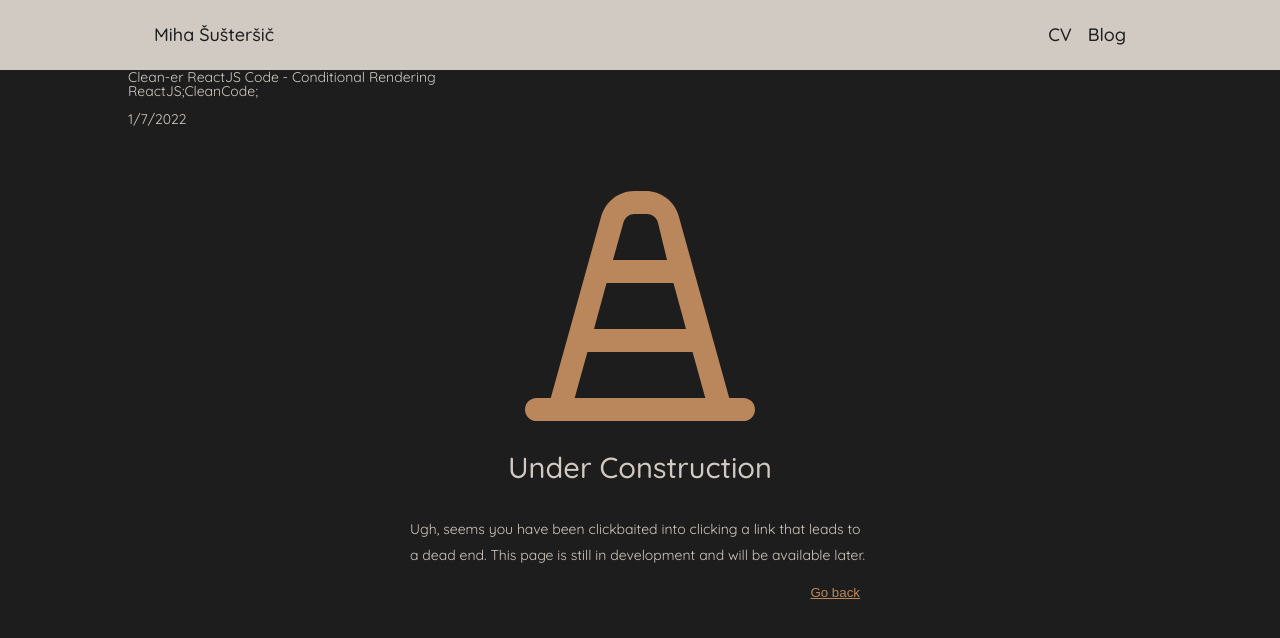
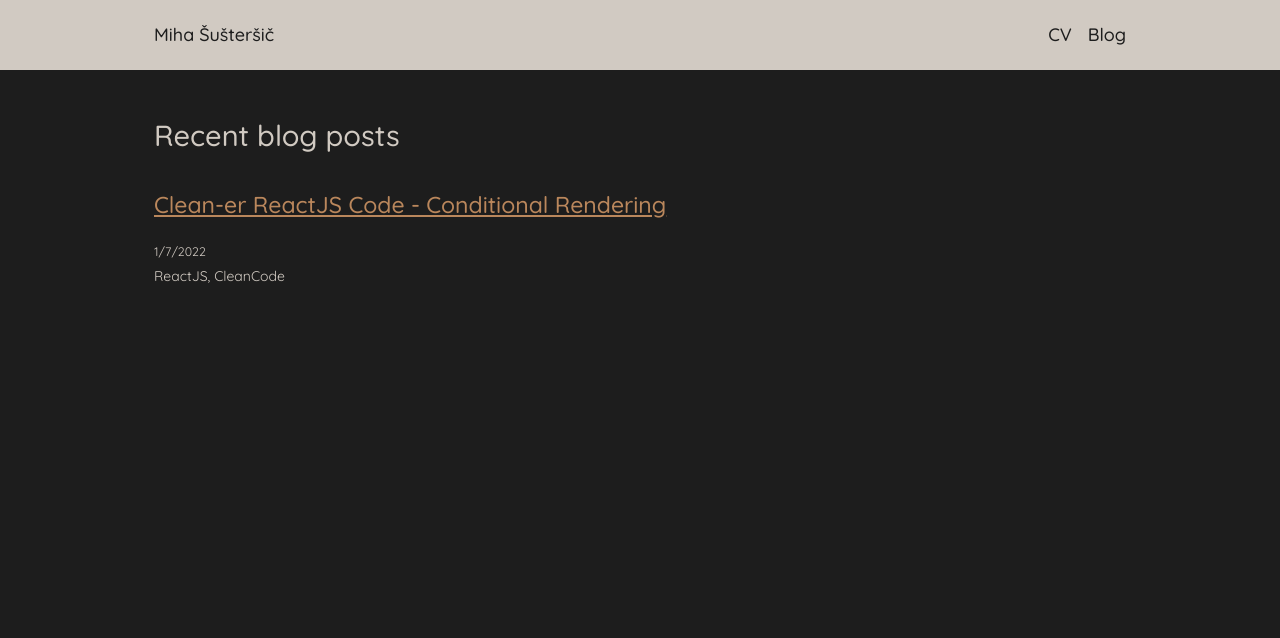
Before and after one commit to Shooshte/curriculum, a Next.js app: page /blog in a window 1280 px wide. Shown: the top 638 px of the page. Built offline with nearby package versions, Linux system fonts and the light colour scheme.

Commit message:
added blog post links

```diff
--- /dev/null
+++ b/pages/blog/blog.module.scss
@@ -0,0 +1,9 @@
+@import "styles/_variables";
+
+.blogItem {
+  margin-bottom: map-get($spacing-sizes, "2");
+}
+
+.container {
+  padding: map-get($spacing-sizes, "1") map-get($spacing-sizes, "2");
+}
--- a/pages/blog/index.tsx
+++ b/pages/blog/index.tsx
@@ -1,6 +1,7 @@
 import Head from "next/head";
 import Link from "next/link";
-import UnderConstruction from "~/components/underConstruction";
+
+import styles from "./blog.module.scss";
 
 import { getSortedPostsData } from "~/lib/posts";
 
@@ -15,6 +16,10 @@ interface PropsType {
   allPostsData: PostType[];
 }
 
+const parseCategories = (categoriesString: string): string[] => {
+  return categoriesString.split(";");
+};
+
 const Blog = ({ allPostsData }: PropsType) => {
   return (
     <>
@@ -25,19 +30,31 @@ const Blog = ({ allPostsData }: PropsType) => {
           content="Miha Šušteršič's personal blog page. Focused on ReactJS and front-end development but may also include other topics and cat pictures."
         ></meta>
       </Head>
+      <section className={styles.container}>
+        <h2 className="heading-2">Recent blog posts</h2>
         <ul>
-        {allPostsData.map(({ categories, date, id, title }) => (
-          <li key={id}>
+          {allPostsData.map(({ categories, date, id, title }) => {
+            const categoriesArray = parseCategories(categories);
+
+            return (
+              <li className={styles.blogItem} key={id}>
                 <Link href={`blog/${id}`}>
-              <h3>{title}</h3>
+                  <h3 className="heading-3 link">{title}</h3>
                 </Link>
-            <p>{categories}</p>
+                <span className="label">
+                  {new Date(date).toLocaleDateString()}
+                </span>
                 <br />
-            {new Date(date).toLocaleDateString()}
+                <p className="text">
+                  {categoriesArray.reduce((acc, category, index): string => {
+                    return index === 0 ? category : `${acc}, ${category}`;
+                  }, "")}
+                </p>
               </li>
-        ))}
+            );
+          })}
         </ul>
-      <UnderConstruction></UnderConstruction>
+      </section>
     </>
   );
 };
--- a/styles/code.scss
+++ b/styles/code.scss
@@ -6,6 +6,7 @@ pre code.hljs {
   line-height: map-get($line-height-sizes, "5");
   font-size: map-get($font-sizes, "5");
   padding: map-get($spacing-sizes, "3");
+  margin-bottom: map-get($spacing-sizes, "3");
   overflow-x: auto;
 }
 code.hljs {
--- a/styles/global.scss
+++ b/styles/global.scss
@@ -7,6 +7,8 @@ a[href^="tel"] {
 }
 
 html {
+  background-color: $primary-color;
+  color: $light-text-color;
   font-family: $font-family;
   font-size: $base-font-size;
   height: 100%;
@@ -18,6 +20,11 @@ html {
   line-height: map-get($line-height-sizes, "6");
   margin-bottom: map-get($spacing-sizes, "6");
   max-width: $max-text-width;
+}
+
+.link {
+  color: $accent-orange;
+  text-decoration: underline;
 }
 
 .list {
```
Also changed, not shown: posts/react-conditional-rendering.md (+1 -1 lines). Lines whose indentation alone changed are shown as unchanged.
